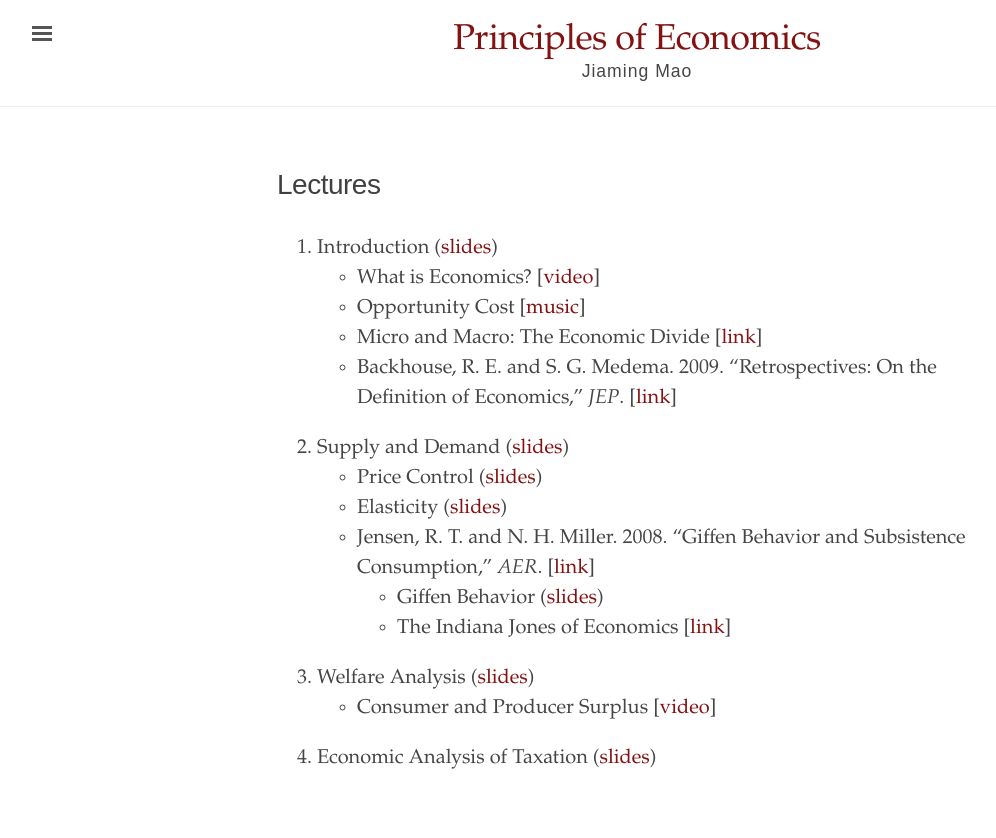
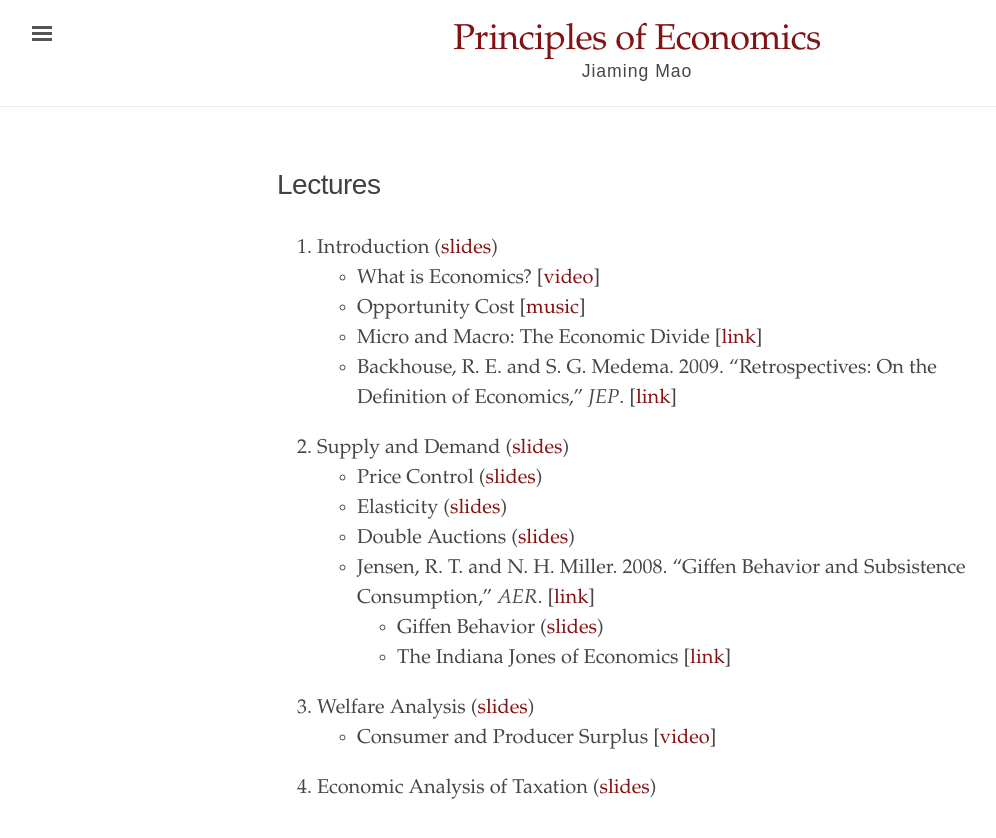
Before and after one commit to jiamingmao/principles-of-economics, a Jekyll site: the page built from Lectures.md, in a window 1280 px wide. Shown: the top 838 px of the page, without its empty margins (3-999 px from the left). Built offline with Jekyll 4.4.1, drawn with Linux system fonts in a browser that asks for light colours.

Commit message:
double auction

```diff
--- a/Lectures.md
+++ b/Lectures.md
@@ -14,6 +14,7 @@ order: 2
 2. Supply and Demand ([slides](https://github.com/jiamingmao/principles-of-economics/blob/master/Lectures/02_Supply_and_Demand.pdf))
     - Price Control ([slides](https://github.com/jiamingmao/principles-of-economics/blob/master/Lectures/02.1_Price_Control.pdf))
     - Elasticity ([slides](https://github.com/jiamingmao/principles-of-economics/blob/master/Lectures/03_Elasticity.pdf))
+    - Double Auctions ([slides](https://github.com/jiamingmao/principles-of-economics/blob/master/Readings/Trading_Mechanism.pdf))
     - Jensen, R. T. and N. H. Miller. 2008. "Giffen Behavior and Subsistence Consumption," _AER_. [[link](http://campuspress.yale.edu/dirkbergemann/files/2012/01/giffen-good.pdf)]
         - Giffen Behavior ([slides](https://github.com/jiamingmao/principles-of-economics/blob/master/Readings/Giffen_Behavior.pdf))
         - The Indiana Jones of Economics [[link](https://github.com/jiamingmao/principles-of-economics/blob/master/Readings/The%20Indiana%20Jones%20of%20Economics.pdf)]
```
